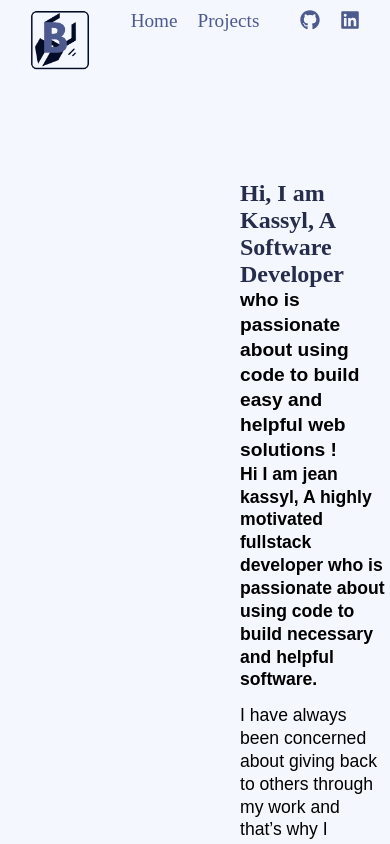
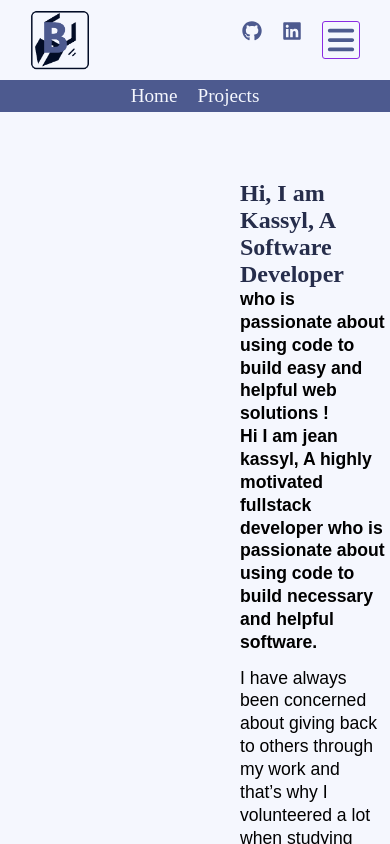
Before and after one commit to Jean-kassyl/kass-portofolio-v1, a React (Create React App) app: page / in a window 390 px wide. Shown: the top 844 px of the page. Built offline with nearby package versions, Linux system fonts and the light colour scheme.

Commit message:
feat: add the mobile view to the header

```diff
--- a/src/components/Home/index.scss
+++ b/src/components/Home/index.scss
@@ -21,7 +21,7 @@ h2 {
 }
 
 p {
-    font-size: 1.2rem;
+    font-size: 1.1rem;
     font-family: "Liberation sans";
     line-height: 1.3
 }
--- a/src/components/common/Header/index.js
+++ b/src/components/common/Header/index.js
@@ -3,13 +3,14 @@ import Logo from '../../../assets/images/Logo1.png';
 import {Link } from 'react-router-dom';
 import { FontAwesomeIcon } from '@fortawesome/react-fontawesome';
 import {faGithub, faLinkedin} from '@fortawesome/free-brands-svg-icons'
+import { faBars } from '@fortawesome/free-solid-svg-icons';
 
 
 const Header = () => {
     return (
         <header>
             <img src={Logo} alt="logo" className="logo" />
-            <ul className="items">
+            <ul className="items mobile">
                 <Link to='/'>
                     <li> Home</li>
                 </Link>
@@ -24,7 +25,9 @@ const Header = () => {
                 <Link to='/'>
                     <li><FontAwesomeIcon icon={faLinkedin} className="socialIcon" /> </li>
                 </Link>
+                <FontAwesomeIcon icon={faBars} className="mobileMenu" />
             </ul>
+
         </header>
     )
 }
--- a/src/components/common/Header/index.scss
+++ b/src/components/common/Header/index.scss
@@ -15,6 +15,7 @@ header {
     justify-content: space-between;
     padding: 0 30px;
     padding-block: 10px;
+
 
 
     .logo {
@@ -45,4 +46,58 @@ header {
         }
     }
 
+
+    .mobileMenu {
+        width: 30px;
+        height: 30px;
+        color: $primary-color;
+        border: 1px solid $hover-color;
+        border-radius: 3px;
+        padding: 3px;
+        cursor: pointer;
+        display: none;
+
+
+
+    }
+
 }
+
+
+@media (max-width: 413px){
+    header {
+        width: 100%;
+        display: flex;
+        align-items: center;
+
+
+
+        .mobile {
+            position: absolute;
+            flex-direction: row;
+            gap: 20px;
+            background-color: $primary-color;
+            width: 100%;
+            padding: 5px 0;
+            top: 80px;
+            left: 0;
+            justify-content: center;
+
+            li {
+                color: $secondary-color;
+
+                &:hover {
+                    color: $hover-color;
+                }
+            }
+        }
+
+        .mobileMenu {
+            display: block;
+
+            &:hover {
+                color: $hover-color;
+            }
+        }
+    }
+}
```
